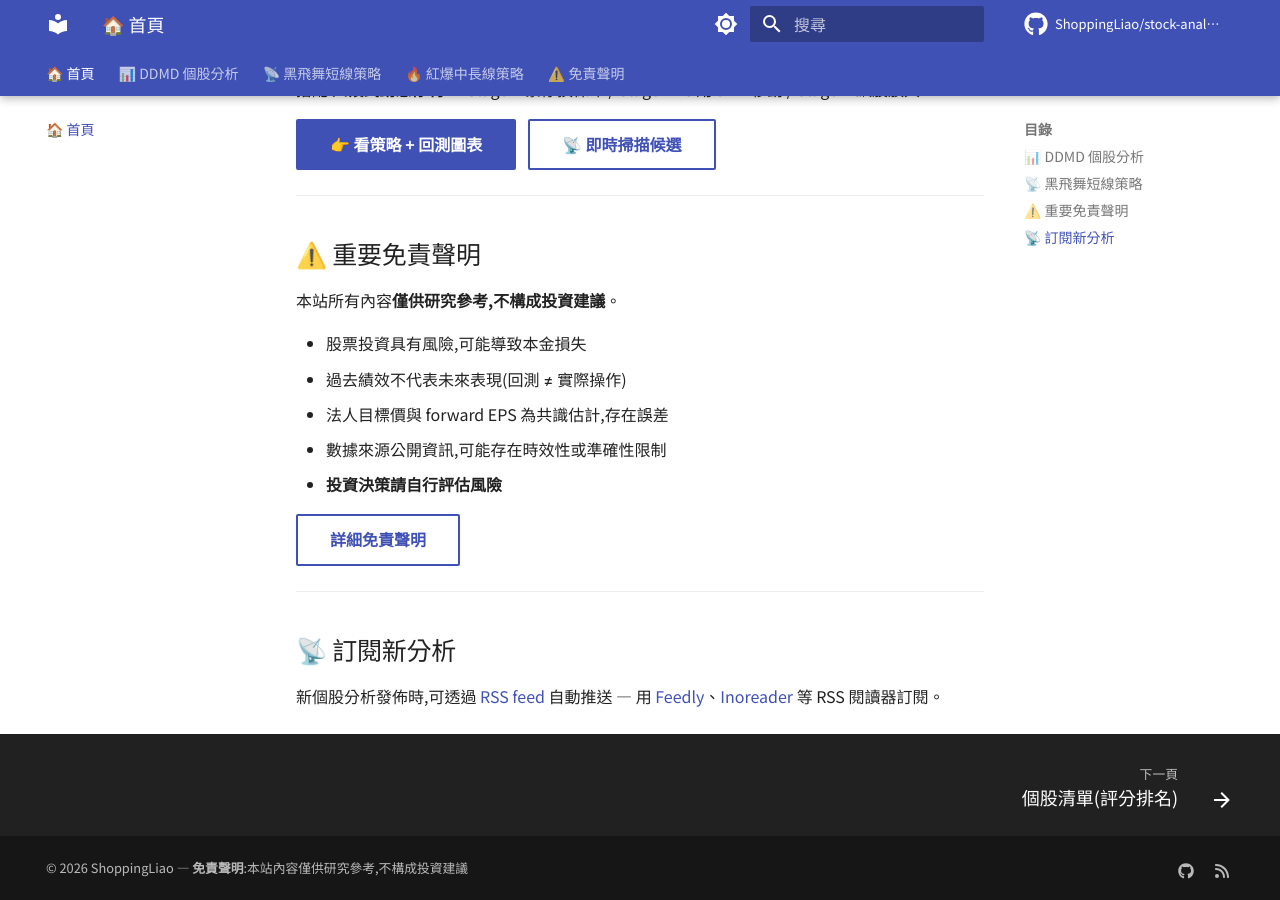
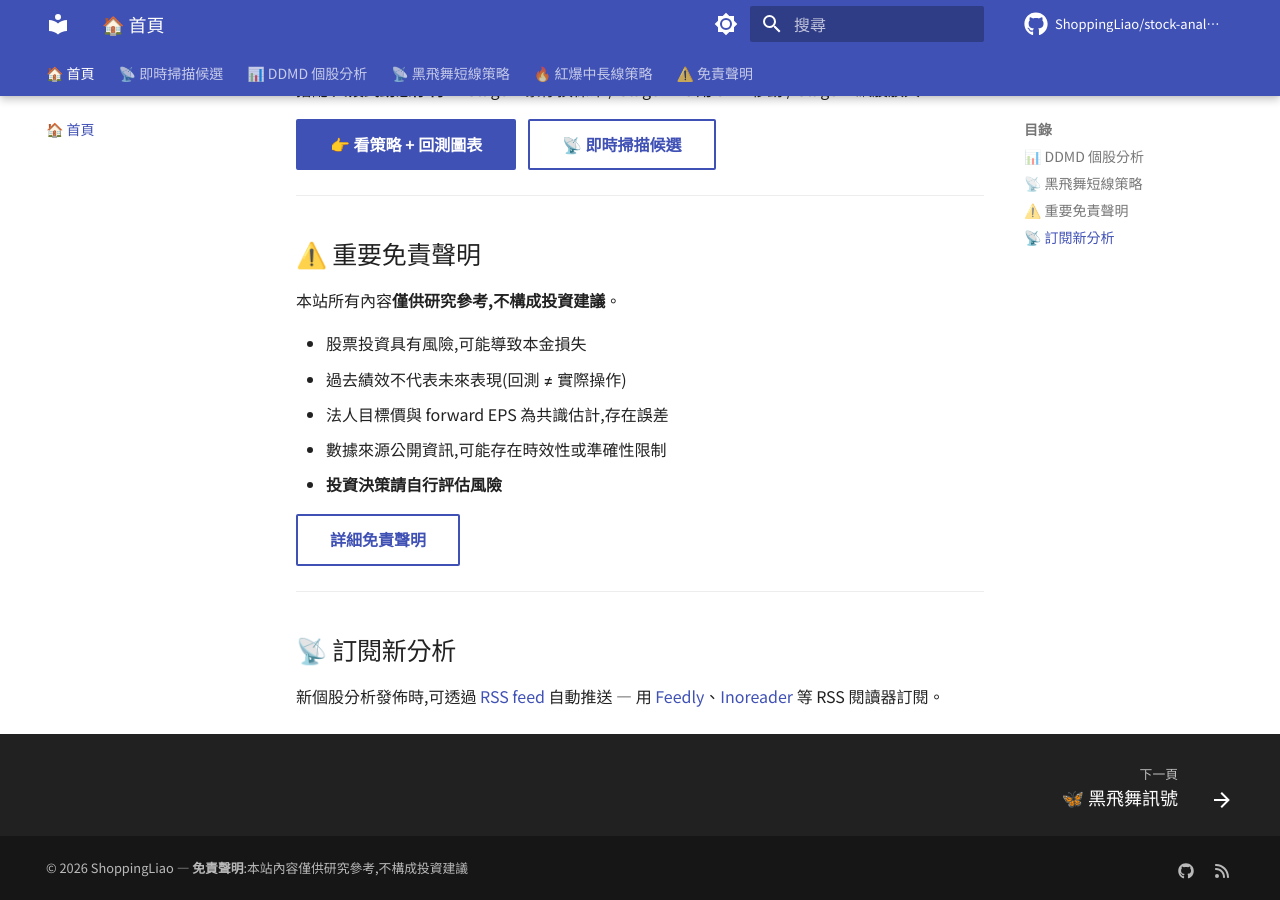
Before and after one commit to ShoppingLiao/stock-analysis-public, an MkDocs documentation site: the page built from docs/index.md, in a window 1280 px wide and 900 px high, scrolled down 1394 px. Built offline with MkDocs 1.6.1 and Material for MkDocs 9.7.7, drawn with Linux system fonts in a browser that asks for light colours; comment, search, counter and statistics services are not loaded; part of the change alters nothing that is shown.

Commit message:
feat(nav): 把「即時掃描候選」拉成 top-level tab,拆 黑飛舞 + 紅爆 兩個子頁面
- 刪 docs/signals.md(已被 signals_black_butterfly.md 取代)
- mkdocs.yml nav 重構:
  - 加新 tab 「📡 即時掃描候選」(在 首頁 / DDMD 之間)
    - 子頁: 🦋 黑飛舞訊號 / 🔥 紅爆訊號
  - 「📡 黑飛舞短線策略」拿掉「即時掃描候選」(改放 top-level tab)

```diff
--- a/docs/signals.md
+++ /dev/null
@@ -1,94 +0,0 @@
-# 📡 黑飛舞訊號揭露
-
-「**黑飛舞 = 創高雙黑站5MA(強勢回檔)**」短線進場策略。這個頁面提供三層揭露:**今日 D-1 預備軍**(明日候選池)+ **過去 7 天即時觸發名單**(無價位)+ **已結案揭露**(完整 setup + 結果)。
-
-## 🎯 D-1 黑飛舞預備軍(明日候選池)
-
-今天滿足「**創 60 日新高 + 收黑 + 多頭排列 + 流動性 ≥ 5,000 張**」的標的清單。
-
-!!! info "什麼是預備軍?"
-    這些標的**只滿足 D-1 條件**(創高 + 收黑 + 多頭排列)。
-    要成為「真的黑飛舞觸發」,**明天 D 還要再驗證**:
-    - D 不創高(收盤 high < D-1 high)
-    - D 收盤站上 5MA
-    歷史上大約 **30-50% D-1 候選會在隔天真的觸發**,其餘 fail 掉。
-
-**今日候選 18 檔**(按 20 日均量排序,只顯示 top 25):
-
-| 代號 | 公司 | D-1 收 | 5MA | 距高 | 均量(張) |
-|------|------|--------|-----|------|---------|
-| **2303** | 聯電 | 96.5 | 85.9 | -2.3% | 223,153 |
-| **6182** | 合晶 | 50.6 | 46.4 | -4.5% | 45,424 |
-| **2330** | 台積電 | 2310.0 | 2244.0 | -1.5% | 42,992 |
-| **2885** | 元大金 | 56.1 | 54.6 | -2.3% | 27,573 |
-| **3711** | 日月光投控 | 540.0 | 517.4 | -3.2% | 25,372 |
-| **2311** | 日月光 | 44.5 | 43.9 | -3.5% | 25,339 |
-| **2382** | 廣達 | 344.0 | 328.4 | -2.4% | 23,324 |
-| **2426** | 鼎元 | 74.0 | 68.0 | -5.9% | 20,729 |
-| **3264** | 欣銓 | 226.0 | 221.3 | -9.2% | 19,967 |
-| **4967** | 十銓 | 297.0 | 289.9 | -8.0% | 19,284 |
-| **3707** | 漢磊 | 73.1 | 71.8 | -9.0% | 17,351 |
-| **3033** | 威健 | 42.9 | 39.5 | -5.3% | 10,457 |
-| **8086** | 宏捷科 | 156.0 | 151.7 | -4.3% | 10,355 |
-| **5425** | 台半 | 68.5 | 64.6 | -3.4% | 8,580 |
-| **3028** | 增你強 | 76.0 | 72.0 | -6.7% | 7,343 |
-| **4979** | 華星光 | 703.0 | 683.4 | -7.7% | 7,143 |
-| **1809** | 中釉 | 34.5 | 30.7 | -7.8% | 6,917 |
-| **8155** | 博智 | 444.0 | 437.6 | -6.5% | 5,302 |
-
-!!! warning "重要法律聲明"
-    本段純粹揭露「**滿足 D-1 條件的標的**」,**絕非投資建議**。
-    完整 setup(進場/停損/停利)只在 D 真的觸發後私人 Telegram 推送,不在公開站揭露。
-
-
----
-
-## 📡 即時觸發名單
-
-過去 **7** 天黑飛舞策略命中清單。**僅揭露訊號,不附進場/停損/停利價位**。
-
-!!! warning "重要法律聲明"
-    本段純粹揭露「策略訊號觸發」事實,**絕非投資建議**。
-    完整進場 / 停損 / 停利 setup **僅在私人系統內推送**(透過 Telegram)。
-    若您要使用本訊號,請自行研究後決定;本人非證券投資顧問,不承擔任何投資結果。
-
-| 日期 | 代號 | 公司 | 訊號 | TDMD | DDMD 分析 |
-|------|------|------|------|------|----------|
-| 2026-05-07 | **2454** | 聯發科 | 🎯 黑飛舞觸發 | **1.00/4** | — |
-| 2026-05-07 | **1597** | 直得 | 🎯 黑飛舞觸發 | **1.25/4** | — |
-| 2026-05-07 | **6861** | 睿生光電 | 🎯 黑飛舞觸發 | **1.50/4** | — |
-| 2026-05-07 | **6658** | 聯策 | 🎯 黑飛舞觸發 | **1.25/4** | — |
-| 2026-05-07 | **3042** | 晶技 | 🎯 黑飛舞觸發 | **2.25/4** | [13/20 →](https://shoppingliao.github.io/stock-analysis-public/reports/3042_%E6%99%B6%E6%8A%80_DDMD_2026-05-06/) |
-| 2026-05-07 | **6451** | 訊芯-KY | 🎯 黑飛舞觸發 | **1.75/4** | — |
-| 2026-05-07 | **2345** | 智邦 | 🎯 黑飛舞觸發 | **0.75/4** | — |
-| 2026-05-07 | **1560** | 中砂 | 🎯 黑飛舞觸發 | **1.00/4** | — |
-| 2026-05-06 | **6147** | 頎邦 | 🎯 黑飛舞觸發 | **2.75/4** | [11/20 →](https://shoppingliao.github.io/stock-analysis-public/reports/6147_%E9%A0%8E%E9%82%A6_DDMD_2026-05-06/) |
-| 2026-05-05 | **2049** | 上銀 | 🎯 黑飛舞觸發 | **1.50/4** | — |
-| 2026-05-05 | **3665** | 貿聯-KY | 🎯 黑飛舞觸發 | **1.50/4** | [18/20 →](https://shoppingliao.github.io/stock-analysis-public/reports/3665_%E8%B2%BF%E8%81%AF_DDMD_2026-05-06/) |
-
-
----
-
-## 🔍 已結案揭露(教育性 case study)
-
-最近 **30** 天內已結案的觸發,完整 setup + 結果揭露。**贏的輸的都揭**,避免 selection bias。
-
-!!! info "預期心理建設"
-    黑飛舞策略 9.5 年回測勝率 **~33%**(2/3 機率失敗)。
-    您**會看到很多 ❌ 停損案例,這是正常的**。
-    重點不是「每筆都贏」,而是「失敗的小虧 + 勝出的大贏 = 期望值正」。
-
-**統計**:近 30 天 已結案 **2** 筆 — ✅ 停利 0 / ❌ 停損 2 / ⚪ 觀察期過 0
-
-| 觸發日 | 代號 | 公司 | TDMD | DDMD | 進場 | 停損 | 停利 | 結果 | 報酬 | MFE | MAE |
-|--------|------|------|------|------|------|------|------|------|------|-----|-----|
-| 2026-05-05 | **2049** | 上銀 | **1.50** | — | 321.00 | 308.00 | 353.10 | 🟢 ❌ 停損 | -1.71% | +2.18% | -4.05% |
-| 2026-05-05 | **3665** | 貿聯-KY | **1.50** | [18/20 →](https://shoppingliao.github.io/stock-analysis-public/reports/3665_%E8%B2%BF%E8%81%AF_DDMD_2026-05-06/) | 2875.00 | 2800.00 | 3162.50 | 🟢 ❌ 停損 | -4.52% | +0.35% | -9.91% |
-
-> **欄位說明**:**MFE** = 進場後最大潛在獲利(假設不出場、放完觀察期會看到的最大漲幅);**MAE** = 最大潛在虧損(假設不停損會看到的最大跌幅)。
-
----
-
-## 📚 想看完整策略邏輯?
-
-👉 [黑飛舞策略 + 9.5 年回測結果](about/strategy.md){ .md-button .md-button--primary }
--- a/mkdocs.yml
+++ b/mkdocs.yml
@@ -53,6 +53,9 @@ theme:
 # 內容
 nav:
   - 🏠 首頁: index.md
+  - 📡 即時掃描候選:
+    - 🦋 黑飛舞訊號: signals_black_butterfly.md
+    - 🔥 紅爆訊號: signals_red_burst.md
   - 📊 DDMD 個股分析:
     - 個股清單(評分排名): reports/index.md
     - 框架說明: about/ddmd.md
@@ -62,7 +65,6 @@ nav:
     - 🎯 v3 TDMD 快評 + 倉位連動 (現行): about/strategy_v3.md
     - 🔬 v2 失敗實驗(簡化出場 + 加碼): about/strategy_v2.md
     - 📊 各版戰績比較: about/strategy_compare.md
-    - 即時掃描候選: signals.md
   - 🔥 紅爆中長線策略:
     - 策略說明 + 回測: about/strategy_red_burst.md
   - ⚠️ 免責聲明: disclaimer.md
```
